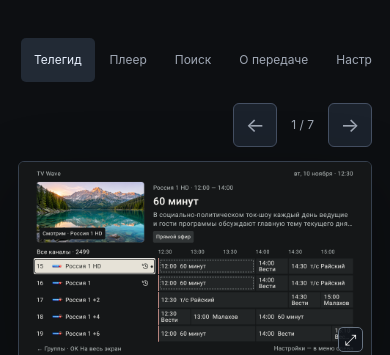
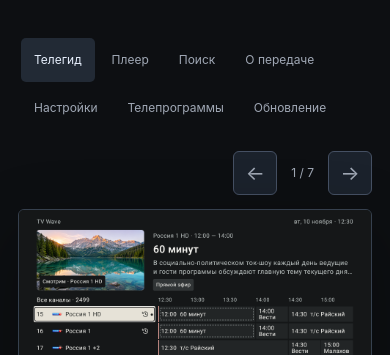
Before and after one commit to OlegKocha/tvwave, a plain HTML site: page site/index.html in a window 390 px wide. Shown: the part 489-844 px from the top of the page. Drawn offline with Linux system fonts and the light colour scheme.

Commit message:
Wrap screenshot tabs on mobile screens

```diff
--- a/site/index.html
+++ b/site/index.html
@@ -6,7 +6,7 @@
 <meta name="description" content="TV Wave — IPTV-плеер для Android TV. Телегид, архив, поиск передач и управление пультом. Скачайте APK и подключите свой плейлист.">
 <title>TV Wave — ваши каналы на большом экране</title>
 <link rel="icon" href="assets/mark.svg" type="image/svg+xml">
-<link rel="stylesheet" href="style.css?v=20261110-mobile">
+<link rel="stylesheet" href="style.css?v=20261111-tabs-wrap">
 <script src="app.js?v=20261110-gallery7" defer></script>
 </head>
 <body><div id="app"></div><noscript>TV Wave — IPTV-плеер для Android TV и Google TV. <a href="https://github.com/OlegKocha/tvwave/releases/latest">Скачать приложение на GitHub</a>. Включите JavaScript для просмотра интерактивного макета.</noscript></body>
--- a/site/style.css
+++ b/site/style.css
@@ -31,8 +31,8 @@ html{scroll-padding-top:82px}.section,.gallery,.hero{scroll-margin-top:16px}.gal
  .side-footer{margin-top:24px}
  .menu-backdrop:not([hidden]){display:block;position:fixed;inset:60px 0 0;border:0;background:#0009;z-index:35}
  .main{padding-inline:max(18px,env(safe-area-inset-left)) max(18px,env(safe-area-inset-right))}
- .tabs{flex-wrap:nowrap;overflow-x:auto;overscroll-behavior-x:contain;scrollbar-width:thin;padding:3px 3px 8px}
- .tabs button{flex:0 0 auto;min-height:44px;font-size:12px;padding:10px 13px}
+ .tabs{flex-wrap:wrap;gap:4px;padding:3px 3px 8px}
+ .tabs button{flex:0 1 auto;max-width:100%;white-space:normal;min-height:44px;font-size:12px;padding:10px 13px}
  .gallery-arrow{width:44px;height:44px}
  .button{min-height:44px}
  .gallery-caption{display:none}
```
